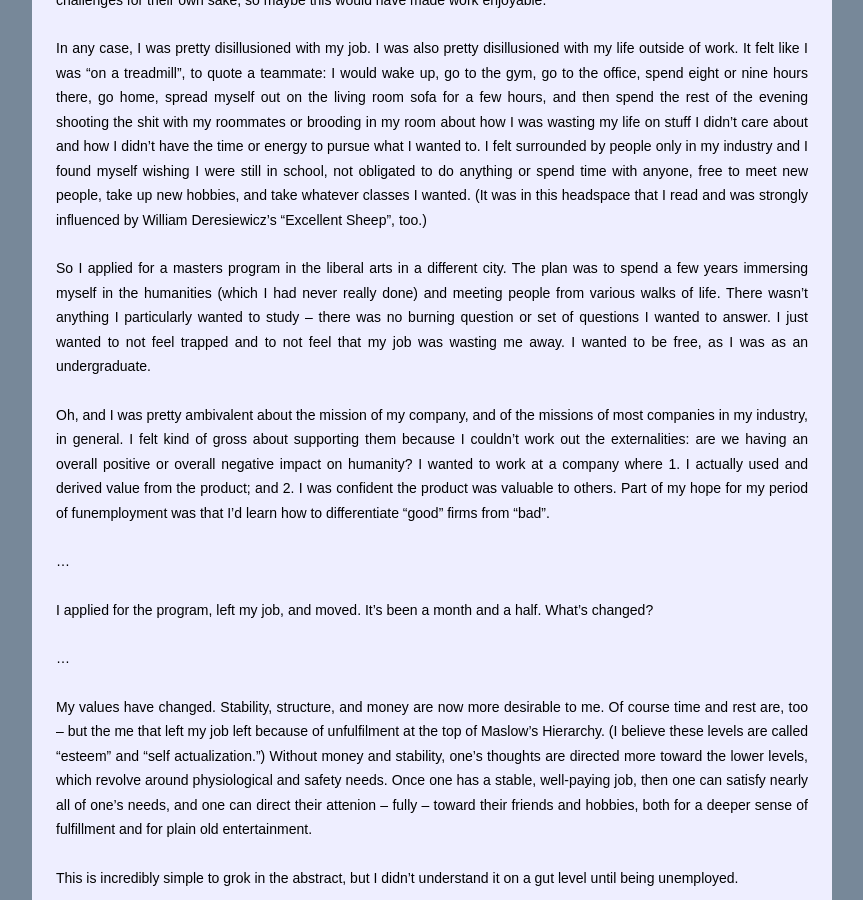
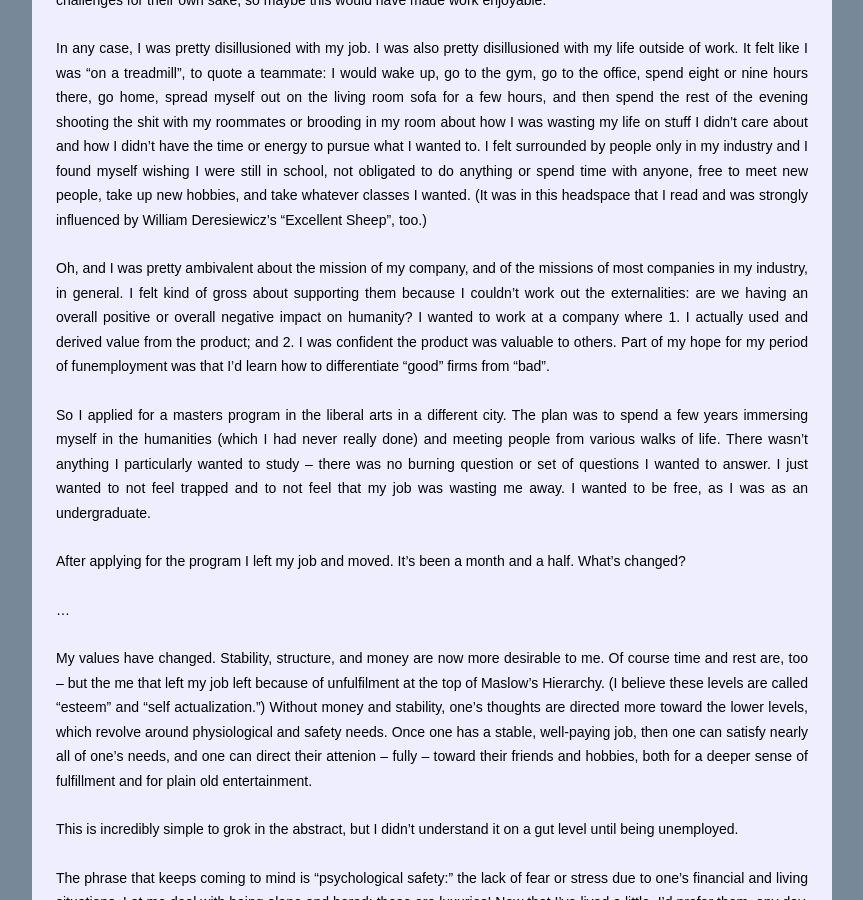
Before and after one commit to anqeanqe/anqeanqe.github.io, a Jekyll site: the page built from _posts/2018-12-25-work.md, in a window 1280 px wide and 900 px high, scrolled down 611 px. Shown: the whole window, without its empty margins (208-1071 px from the left). Built offline with Jekyll 4.4.1, drawn with Linux system fonts in a browser that asks for light colours; some of the changed lines change nothing that is shown; some of the changed text lies outside the part shown.

Commit message:
2018-12-25

```diff
--- a/_posts/2018-12-25-work.md
+++ b/_posts/2018-12-25-work.md
@@ -41,14 +41,6 @@
 I wanted. (It was in this headspace that I read and was strongly influenced by
 William Deresiewicz's "Excellent Sheep", too.)
 
-So I applied for a masters program in the liberal arts in a different city. The
-plan was to spend a few years immersing myself in the humanities (which I had
-never really done) and meeting people from various walks of life. There wasn't
-anything I particularly wanted to study -- there was no burning question or set
-of questions I wanted to answer. I just wanted to not feel trapped and to not
-feel that my job was wasting me away. I wanted to be free, as I was as an
-undergraduate.
-
 Oh, and I was pretty ambivalent about the mission of my company, and of the
 missions of most companies in my industry, in general. I felt kind of gross
 about supporting them because I couldn't work out the externalities: are we
@@ -58,10 +50,16 @@
 my period of funemployment was that I'd learn how to differentiate "good" firms
 from "bad".
 
-...
+So I applied for a masters program in the liberal arts in a different city. The
+plan was to spend a few years immersing myself in the humanities (which I had
+never really done) and meeting people from various walks of life. There wasn't
+anything I particularly wanted to study -- there was no burning question or set
+of questions I wanted to answer. I just wanted to not feel trapped and to not
+feel that my job was wasting me away. I wanted to be free, as I was as an
+undergraduate.
 
-I applied for the program, left my job, and moved. It's been a month and a half.
-What's changed?
+After applying for the program I left my job and moved. It's been a month and a
+half. What's changed?
 
 ...
 
@@ -153,6 +151,20 @@
 goes, I'd probably rule out stuff on the level of helping to develop a bomb, but
 that's all I can say for sure.
 
+Aside from the bomb example, I think it's pretty difficult to say whether a
+product is "good" or "bad" for people. I have my opinions about how I'd like
+to spend my time -- what is "good" or "bad" for me -- but I can't say with
+certainty whether scrolling through a social media platform's news feed or
+getting in a heated "debate" online is bad for anyone else. Maybe I'm not
+being charitable enough toward my own perspective, but I think it really is
+hard to defend, and if those products didn't exist then those people would
+find other things to do that I'd also find dissatisfying. And I don't care
+enough to change everyone's beliefs and behavior to match what I think is good
+(never mind that this is a flat-out bad idea).
+
+So I'm going to abandon the search for a "pure" company or product and settle
+for something I think is cool, or that I might use.
+
 ...
 
 What about the prospect of life just being a cycle of working and enjoying my
```
